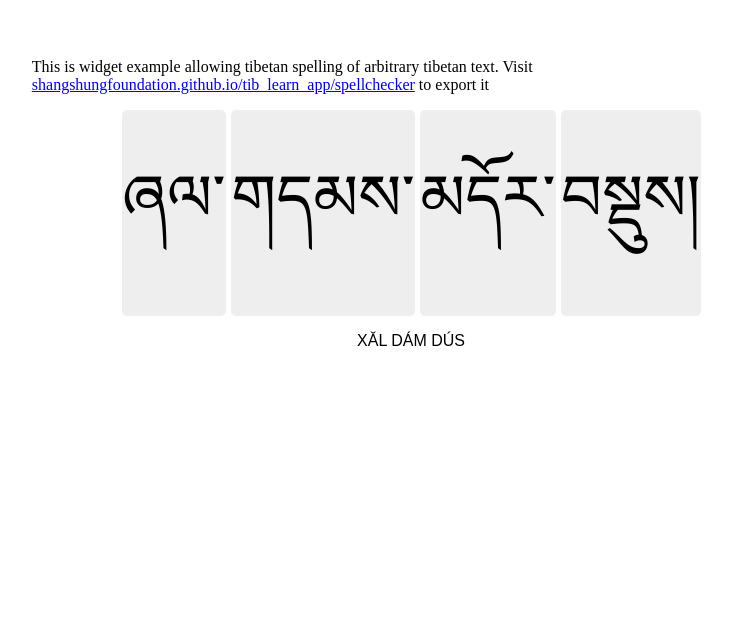
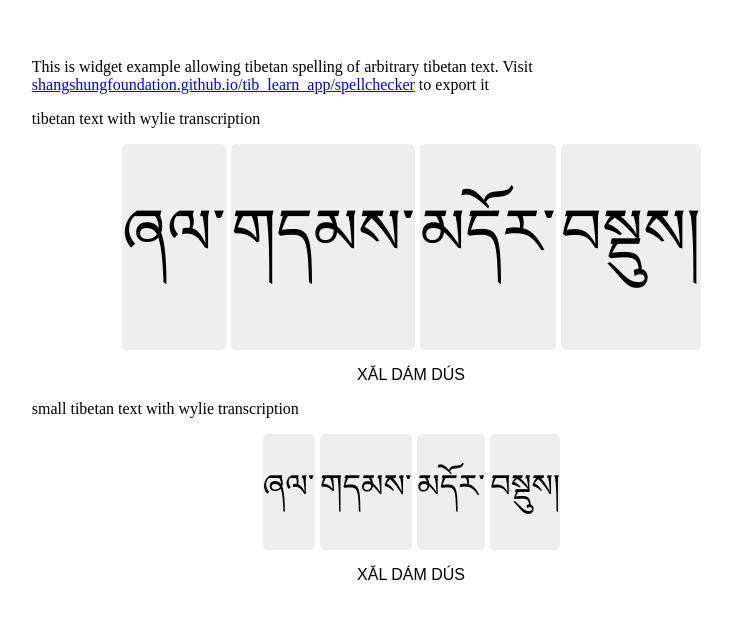
Before and after one commit to ShangShungFoundation/tib_widget, a plain HTML site: page index.html in a window 1280 px wide. Shown: the part 195-814 px from the top of the page, without its empty margins (229-961 px from the left). Drawn offline with nearby package versions, Linux system fonts and the light colour scheme; a web font is replaced by a local one.

Commit message:
improved example page

```diff
--- a/index.html
+++ b/index.html
@@ -9,8 +9,17 @@
         <p>
             This is widget example allowing tibetan spelling of arbitrary tibetan text. Visit <a href="https://shangshungfoundation.github.io/tib_learn_app/spellchecker">shangshungfoundation.github.io/tib_learn_app/spellchecker</a> to export it
         </p>
+        <p>
+            tibetan text with wylie transcription
+        </p>
         <div style="text-align: center">
             <script src="//shangshungfoundation.github.io/tib_widget/tib_widget.js" data-text="ཞལ་གདམས་མདོར་བསྡུས།" data-syllabes={"ཞལ":{"tib":"ཞལ","wy":"zhal","spel":"5/180_wal.mp3","dra":"XǍL","clean":"ཞལ་"},"གདམས":{"tib":"གདམས","wy":"gdams","spel":"","dra":"DÁM","clean":"གདམས་"},"བསྡུས།":{"tib":"བསྡུས།","wy":"bsdus","spel":"","dra":"DÚS","clean":"བསྡུས་"}} data-show_dra data-color='gray' data-size='4'></script>
+        </div>
+        <p>
+            small tibetan text with wylie transcription
+        </p>
+        <div style="text-align: center">
+            <script src="//shangshungfoundation.github.io/tib_widget/tib_widget.js" data-text="ཞལ་གདམས་མདོར་བསྡུས།" data-syllabes={"ཞལ":{"tib":"ཞལ","wy":"zhal","spel":"5/180_wal.mp3","dra":"XǍL","clean":"ཞལ་"},"གདམས":{"tib":"གདམས","wy":"gdams","spel":"","dra":"DÁM","clean":"གདམས་"},"བསྡུས།":{"tib":"བསྡུས།","wy":"bsdus","spel":"","dra":"DÚS","clean":"བསྡུས་"}} data-show_dra data-color='black' data-size='2'></script>
         </div>
     </section>
 </body>
```
